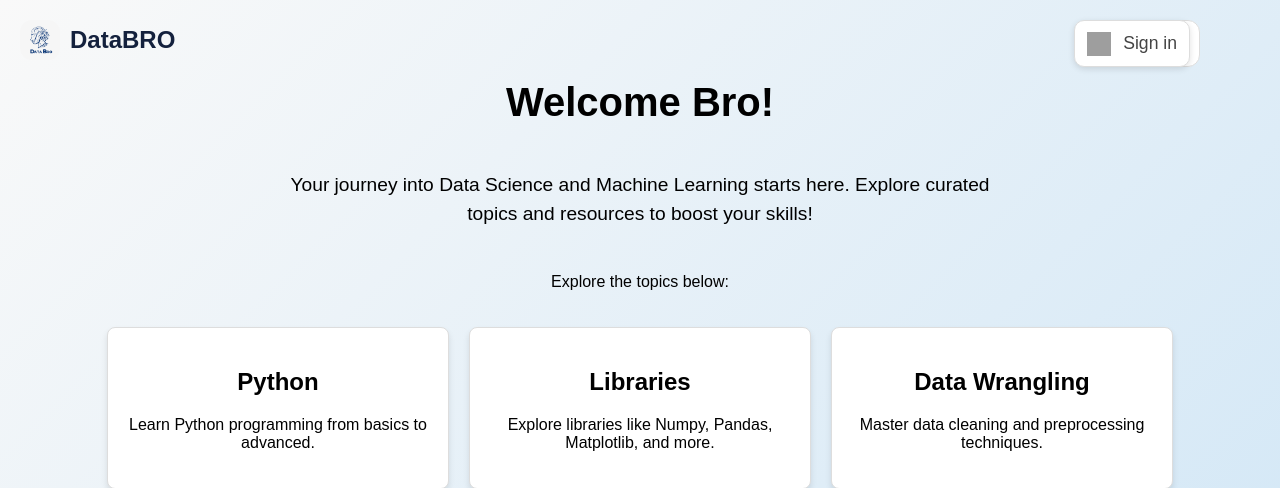
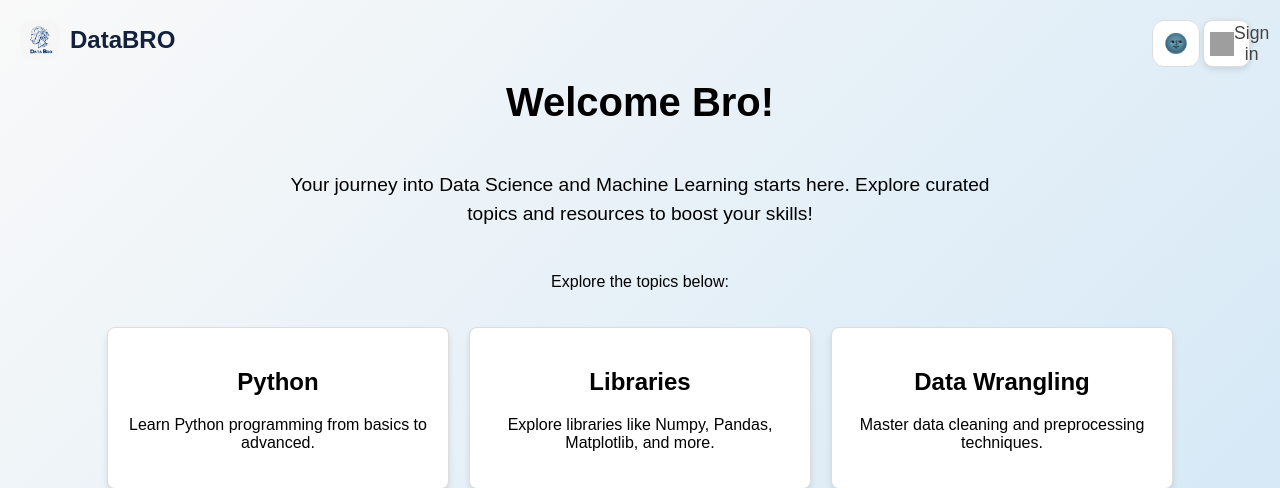
Before and after one commit to Nivin24/DataBRO, a Flask app: page / in a window 1280 px wide. Shown: the top 488 px of the page. Run offline with Flask 3, Linux system fonts and the light colour scheme; grey boxes are pictures that could not be loaded.

Commit message:
Update home.html

```diff
--- a/templates/home.html
+++ b/templates/home.html
@@ -259,8 +259,8 @@
             display: flex;
             align-items: center;
             height: 47px;
+            width: 47px;
             border-radius: 10px;
-            padding: 12px;
             font-size: 1.1rem;
             font-weight: 400;
             box-shadow: 0 2px 6px rgba(0, 0, 0, 0.121);
@@ -291,7 +291,6 @@
         #sign_in img, #sign_out img {
             width: 24px;
             height: 24px;
-            margin-right: 12px;
         }
 
         @media (max-width: 600px) {
@@ -408,7 +407,7 @@
         .user-controls {
             position: absolute;
             top: 20px;
-            right: 90px;
+            right: 30px;
             z-index: 1100;
             display: flex;
             align-items: center;
@@ -437,7 +436,7 @@
         </style>
     </head>
     <body>
-            <!-- GOOGLE auth  -->
+        <!-- GOOGLE auth  -->
 
         <div class="user-controls">
         {% if user %}
```
